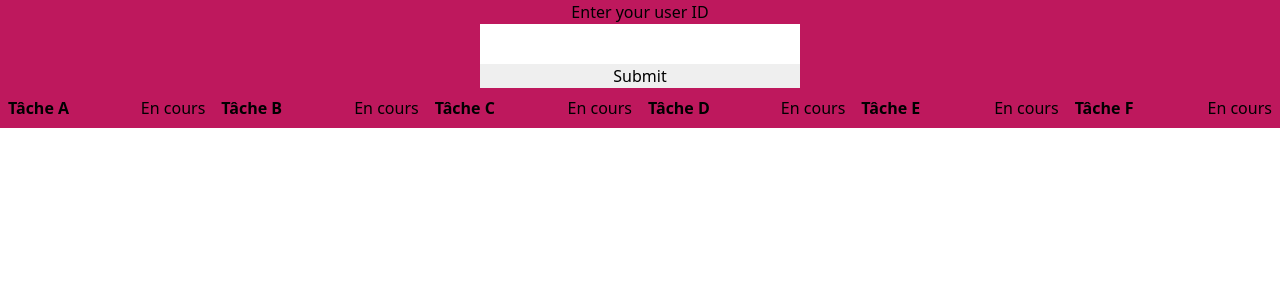
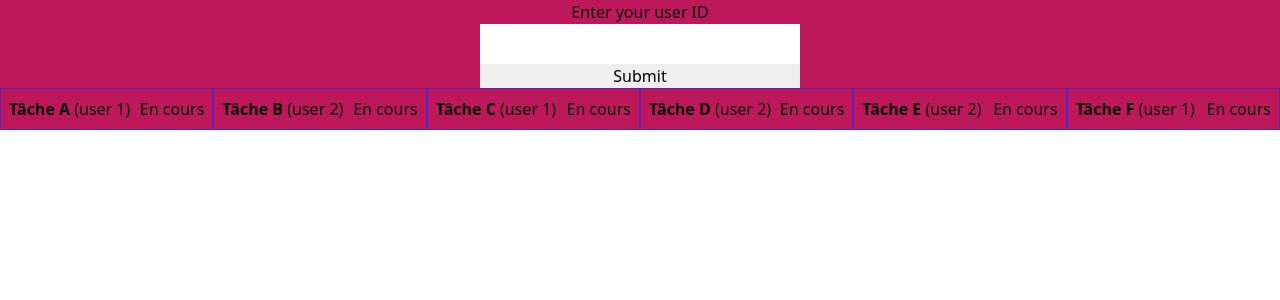
Before and after one commit to WildCodeSchool/2109-wns-paris-backbones-project, a React (Create React App) app in the folder front/: page / in a window 1280 px wide. Shown: the top 300 px of the page. Built offline with nearby package versions, Linux system fonts and the light colour scheme; no server answers.

Commit message:
[FEAT:TasksList] Add a filter to only show tasks assigned to the connected user

```diff
--- a/front/src/App.tsx
+++ b/front/src/App.tsx
@@ -8,7 +8,7 @@ function App() {
 	return (
 		<div className="App bg-pink-700">
 			<AuthenticationHeader />
-			<TasksList />
+			<TasksList userId={userId} />
 		</div>
 	);
 }
--- a/front/src/components/TasksList.tsx
+++ b/front/src/components/TasksList.tsx
@@ -173,14 +173,24 @@ const rolesData = [{ id: 1, title: "Développeur" }];
 
 const statusData = [{ id: 1, title: "En cours" }];
 
-export const TasksList = () => (
+interface IProps {
+	userId: string;
+}
+
+export const TasksList = ({ userId }: IProps) => (
 	<ul className="flex">
-		{tasksData.map(({ title, status_id }) => {
-			const currStatus = statusData.find(({ id }) => id === status_id);
+		{tasksData
+			.filter(({ user_id }) => !userId || user_id === Number(userId))
+			.map(({ title, status_id, user_id }) => {
+				const currStatus = statusData.find(
+					({ id }) => id === status_id
+				);
 				return (
-				<li className="flex-1 p-2">
+					<li className="flex-1 border border-purple-800 p-2">
 						<header className="flex justify-between">
-						<strong>{title}</strong>{" "}
+							<span>
+								<strong>{title}</strong> (user {user_id})
+							</span>{" "}
 							{currStatus && <span>{currStatus.title}</span>}
 						</header>
 					</li>
```
Lines whose indentation alone changed are shown as unchanged.
